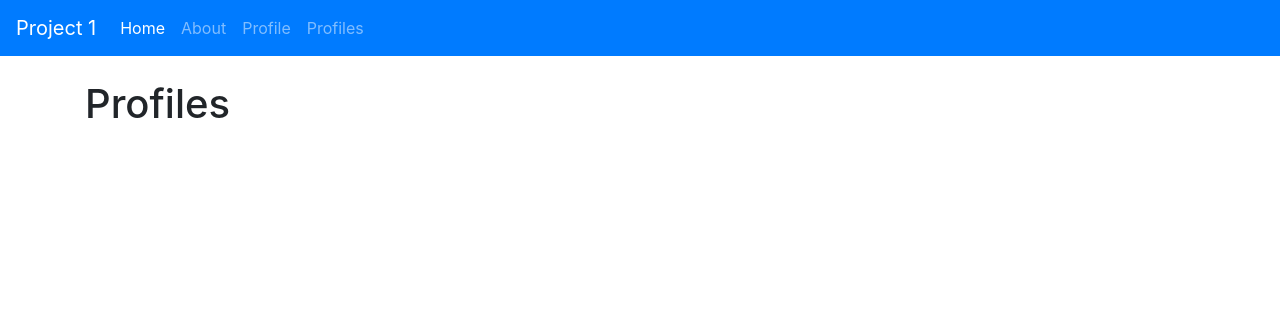
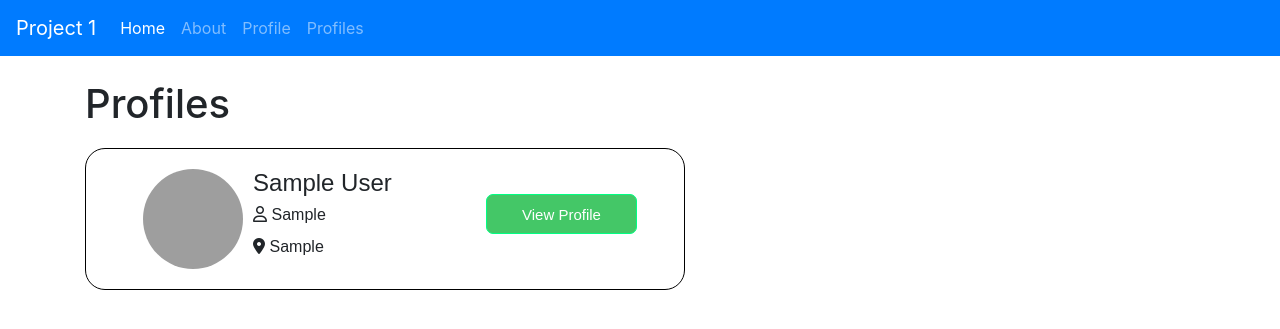
Before and after one commit to jvsonjohnson/Info3180-Project-1, a Flask app: page /profiles in a window 1280 px wide. Shown: the top 329 px of the page. Run offline with Flask 2, Linux system fonts and the light colour scheme; tables that the repository leaves empty hold one stand-in row (values such as "Sample post"); some libraries are stand-ins or nearby versions; grey boxes are pictures that could not be loaded.

Commit message:
List of user profiles are displayed

```diff
--- a/app/static/css/app.css
+++ b/app/static/css/app.css
@@ -41,3 +41,43 @@ select {
   border: 1px solid black;
   border-radius: 5px;
 }
+
+.profiles {
+  width: 600px;
+  border: 1px solid black;
+  border-radius: 20px;
+  display: flex;
+  justify-content: space-around;
+  margin-top: 20px;
+}
+
+.left {
+  display: flex;
+}
+
+.pinfo {
+  line-height: 4px;
+  margin-top: 20px;
+  font-family: "Poppins", sans-serif;
+}
+
+.pbtn {
+  background-color: #44c767;
+  border-radius: 7px;
+  cursor: pointer;
+  color: #ffffff;
+  font-family: "Poppins", sans-serif;
+  font-size: 15px;
+  padding: 9px 35px;
+  height: 40px;
+  margin-top: 45px;
+}
+
+.left img {
+  text-align: center;
+  height: 100px;
+  width: 100px;
+  border-radius: 100px;
+  margin: 20px 10px;
+  background-size: cover;
+}
--- a/app/templates/base.html
+++ b/app/templates/base.html
@@ -11,6 +11,10 @@
     <link href="/static/css/bootstrap.min.css" rel="stylesheet" />
 
     <link rel="stylesheet" href="/static/css/app.css" />
+    <script
+      src="https://kit.fontawesome.com/a27dd450c6.js"
+      crossorigin="anonymous"
+    ></script>
     {% block css %} {% endblock%}
   </head>
   <body>
--- a/app/templates/profile.html
+++ b/app/templates/profile.html
@@ -21,8 +21,8 @@
     <div class="section">
       <h4>Gender</h4>
       <select id="gender" name="gender">
-        <option value="male">Male</option>
-        <option value="female">Female</option>
+        <option value="Male">Male</option>
+        <option value="Female">Female</option>
         {{form.gender.label(required = 'required')}}
       </select>
     </div>
--- a/app/templates/profiles.html
+++ b/app/templates/profiles.html
@@ -2,4 +2,24 @@
 
 <h1>Profiles</h1>
 
+<div class="">
+  {% if users %} {% for user in users %}
+
+  <div class="profiles">
+    <div class="left">
+      <img src="{{ url_for('static', filename= "{{user.photo}}")}} class="ppic""
+      />
+      <div class="pinfo">
+        <h4 class="pname">{{user.first_name}} {{user.last_name}}</h4>
+        <p class="pgender"><i class="far fa-user"></i> {{user.gender}}</p>
+        <p class="plocation">
+          <i class="fas fa-map-marker-alt"></i> {{user.location}}
+        </p>
+      </div>
+    </div>
+    <button class="pbtn">View Profile</button>
+  </div>
+
+  {% endfor %} {%endif %}
+</div>
 {% endblock %}
--- a/app/views.py
+++ b/app/views.py
@@ -79,7 +79,7 @@ def profile():
         photo.save(os.path.join(app.config['UPLOAD_FOLDER'], filename))
 
         data = UserProfile(fname, lname, gender, email, location, biography,
-                           photo)
+                           filename)
         db.session.add(data)
         db.session.commit()
         flash("Profile was successfully added")
@@ -90,15 +90,29 @@ def profile():
 
 @app.route("/profiles")
 def profiles():
-    users = db.session.query(UserProfile).all()
+    users = UserProfile.query.all()
+    image_list = get_uploaded_images()
     return render_template("profiles.html",
                            users=users,
+                           images=image_list,
                            date=format_date_joined())
 
 
 @app.route("/profile/<userid>")
 def userprofile(id):
     return UserProfile.query.get(int(id))
+
+
+def get_uploaded_images():
+    import os
+    rootdir = os.getcwd()
+    print(rootdir)
+    ilist = []
+    for subdir, dirs, files in os.walk(rootdir + r'\app\static\uploads'):
+        for file in files:
+            ilist.append(file)
+
+    return ilist
 
 
 @app.route("/<file_name>.txt")
```
Also changed, not shown: app/static/uploads/beats_2.jpg (added).
